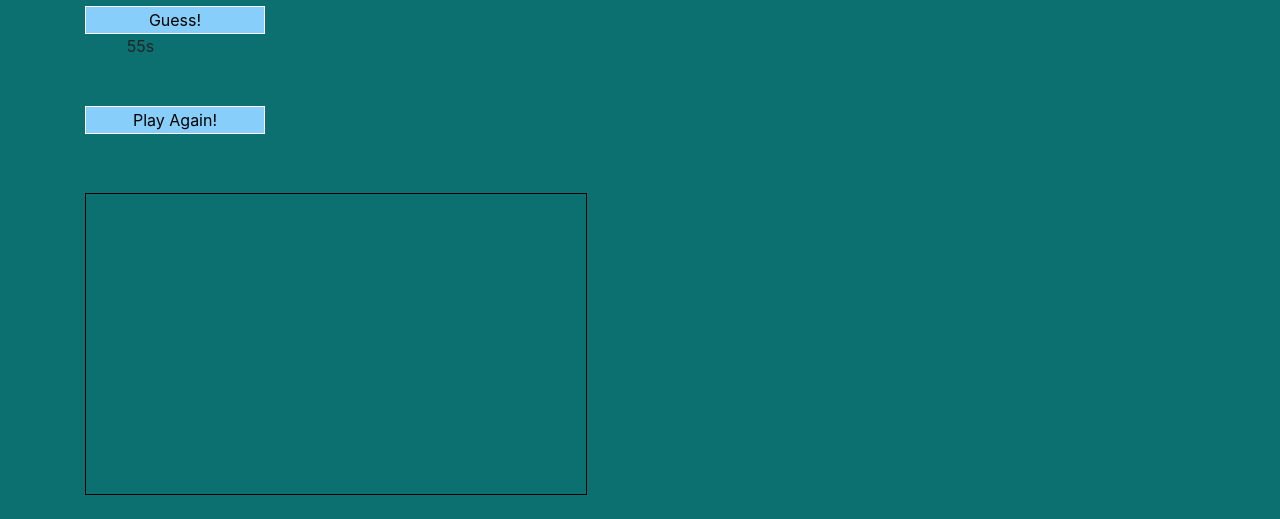
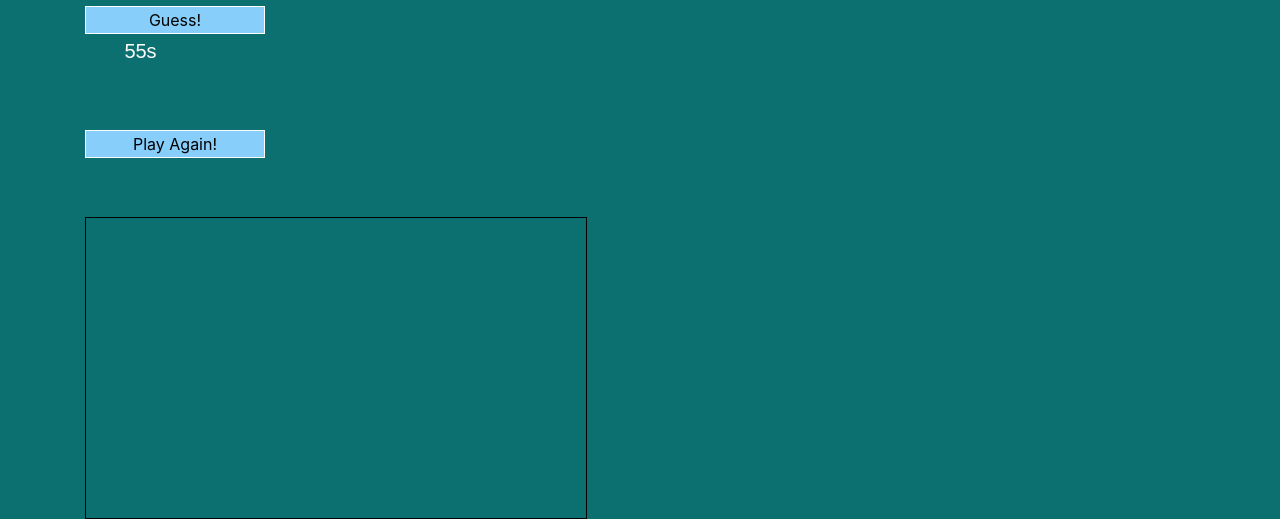
Before and after one commit to kellej6/IT-3049C-Final-Project, a website: page index.html in a window 1280 px wide. Shown: the part 447-966 px from the top of the page. Before the commit the page ends 942 px from the top, so only its background shows below. Drawn offline with nearby package versions, Linux system fonts and the light colour scheme.

Commit message:
Update index.html

```diff
--- a/index.html
+++ b/index.html
@@ -56,7 +56,7 @@
       <button id="guess">
         Guess!
       </button>
-      <div id="timer"></div>
+      <p id="timer"></p>
       <br><br>
       <button id="resetGame">
         Play Again!
```
